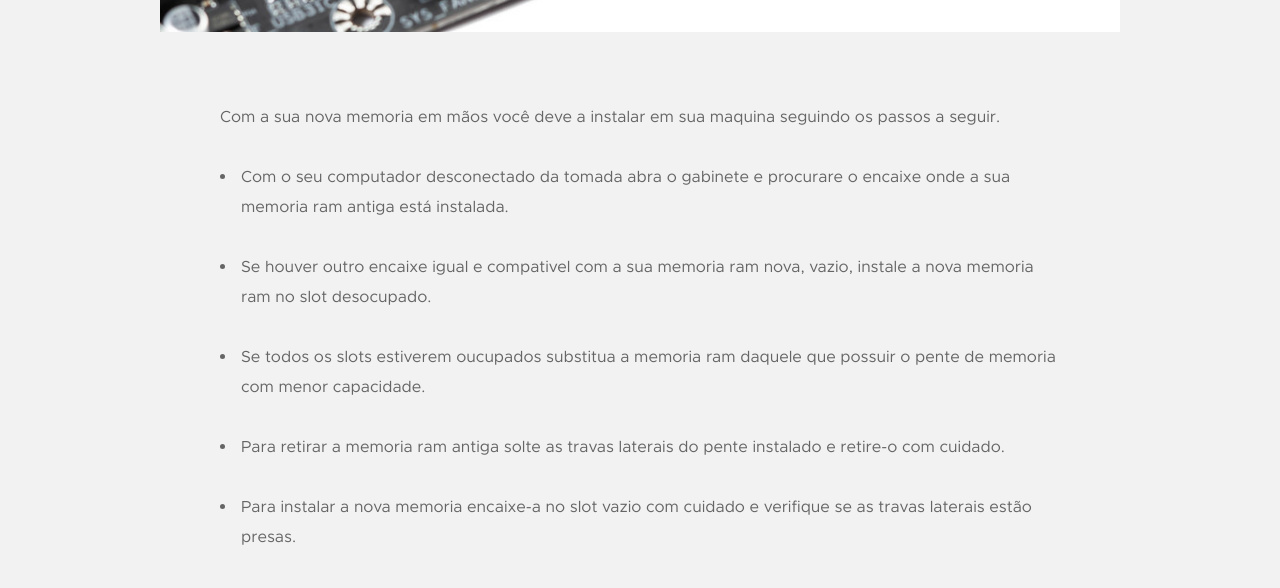
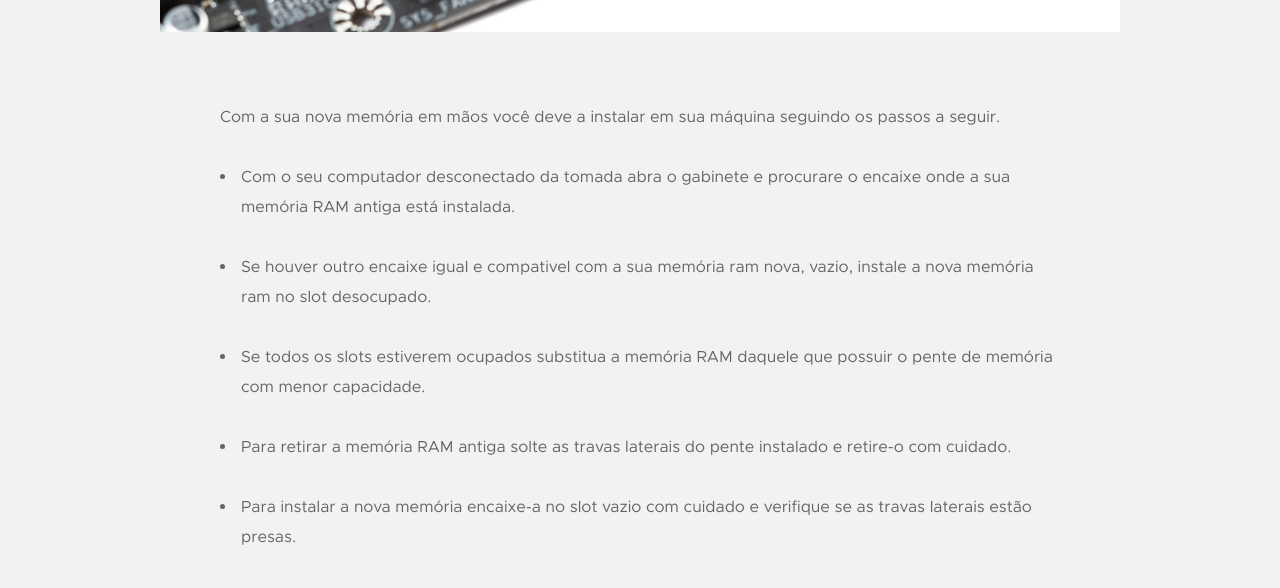
Before and after one commit to ifroariquemes/42, a Jekyll site: the page built from _posts/2019-11-14-aumentememoria.md, in a window 1280 px wide and 900 px high, scrolled down 2219 px. Shown: the part 153-741 px from the top of the window. Built offline with Jekyll 4.4.1, drawn with Linux system fonts in a browser that asks for light colours; some of the changed text lies outside the part shown.

Commit message:
criando post

```diff
--- a/_posts/2019-11-14-aumentememoria.md
+++ b/_posts/2019-11-14-aumentememoria.md
@@ -1,18 +1,18 @@
 ---
 layout: post
-title: "Como aumentar a memoria ram do seu computador"
-categories: ['manutenção']
+title: "Como aumentar a memória RAM do seu computador"
+categories: ['Manutenção']
 authors: ['Pedro Lucas Abreu Mazzonetto']
 tags: []
-description: 'Instruçoes para expansao e instalaçao de memoria ram'
+description: 'Instruções para expansão e instalação de memória RAM'
 image: A_pair_of_Kingston_KHX6400D2K2-2G_20131124.jpg
 ---
 
-Todo mundo deseja um computador com mais memoria ram, para rodar aquele jogo que voce sempre quis ou aquele programa pesadão que o seu trabalho exige.
+Todo mundo deseja um computador com mais memória RAM, para rodar aquele jogo que você sempre quis ou aquele programa pesadão que o seu trabalho exige.
 
-E se você entrou nessa pagina você deseja aumentar a sua, para isso você precisa comprar e instalar uma memoria com maior capacidade e é isso que eu vou te ensinar agora.
+E se você entrou nessa página você deseja aumentar a sua, para isso você precisa comprar e instalar uma memória com maior capacidade e é isso que você vai aprender agora.
 
-Primeiramente você deve ascessar um site de venda de artigos de informatica ou procurar uma loja na sua cidade. Deixarei abaixo alguns liks de lojas virtuais que vendem esses produtos. **Não se esqueça de verificar a compatibilidade entre a memoria e o resto dos componentes do seu computador**.
+Primeiramente você deve ascessar um site de venda de artigos de informática ou procurar uma loja na sua cidade. Deixarei abaixo alguns liks de lojas virtuais que vendem esses produtos. **Não se esqueça de verificar a compatibilidade entre a memória e o resto dos componentes do seu computador**.
 
 [https://www.pichau.com.br/](https://www.pichau.com.br/)
 
@@ -22,16 +22,16 @@
 
 ![isto não pôde ser exibido](/42/images/post/PCI_und_PCIe_Slots.jpg)
 
-Com a sua nova memoria em mãos você deve a instalar em sua maquina seguindo os passos a seguir.
+Com a sua nova memória em mãos você deve a instalar em sua máquina seguindo os passos a seguir.
 
-- Com o seu computador desconectado da tomada abra o gabinete e procurare o encaixe onde a sua memoria ram antiga está instalada.
+- Com o seu computador desconectado da tomada abra o gabinete e procurare o encaixe onde a sua memória RAM antiga está instalada.
 
-- Se houver outro encaixe igual e compativel com a sua memoria ram nova, vazio, instale a nova memoria ram no slot desocupado.
+- Se houver outro encaixe igual e compativel com a sua memória ram nova, vazio, instale a nova memória ram no slot desocupado.
 
-- Se todos os slots estiverem oucupados substitua a memoria ram daquele que possuir o pente de memoria com menor capacidade.
+- Se todos os slots estiverem ocupados substitua a memória RAM daquele que possuir o pente de memória com menor capacidade.
 
-- Para retirar a memoria ram antiga solte as travas laterais do pente instalado e retire-o com cuidado.
+- Para retirar a memória RAM antiga solte as travas laterais do pente instalado e retire-o com cuidado.
 
-- Para instalar a nova memoria encaixe-a no slot vazio com cuidado e verifique se as travas laterais estão presas.
+- Para instalar a nova memória encaixe-a no slot vazio com cuidado e verifique se as travas laterais estão presas.
 
 - Feche o gabinete novamente e reconecte-o na tomada.
```
